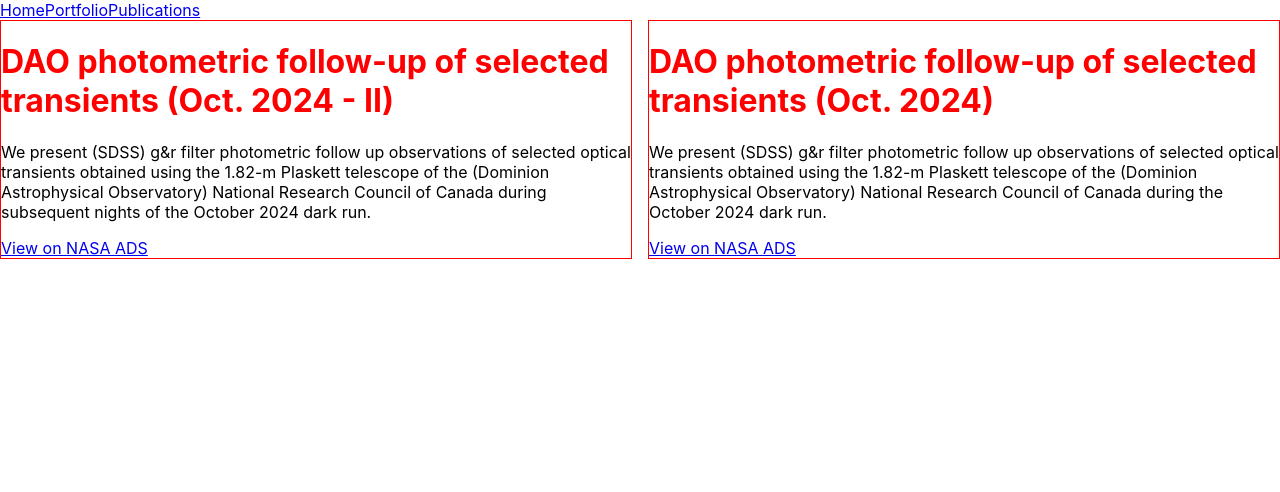
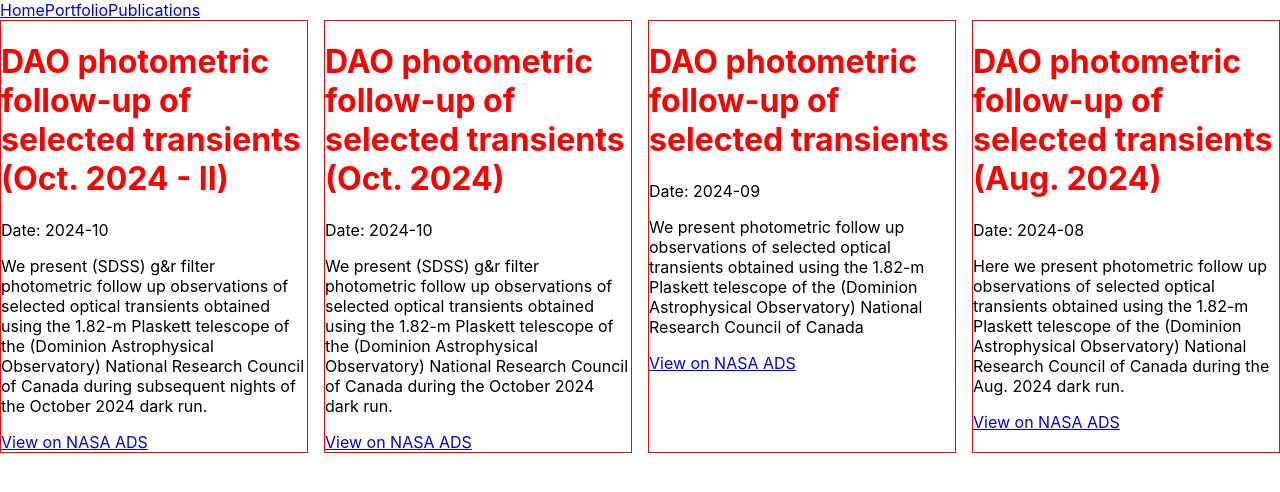
Before and after one commit to EKHess/portfolio, a React (Create React App) app: page /publications in a window 1280 px wide. Shown: the top 492 px of the page. Built offline with nearby package versions, Linux system fonts and the light colour scheme.

Commit message:
Added more publications, changed year and month format to str

```diff
--- a/src/components/Tile/Tile.js
+++ b/src/components/Tile/Tile.js
@@ -5,6 +5,7 @@ function Tile({data}) {
     return (
         <div className={styles.tile}>
             <h1 className={styles.tileHeader}>{data.title}</h1>
+            <p>Date: {data.year}-{data.month}</p>
             <p>{data.description}</p>
             <a href={data.url} target="_blank" rel="noreferrer">View on {data.hostedBy}</a>
         </div>
--- a/src/data/portfolio/portfolio.js
+++ b/src/data/portfolio/portfolio.js
@@ -3,8 +3,8 @@ export const projects = [
         id: 0,
         title: "RAO Skywatch",
         description: "A React Web app designed for telescope operators at the Rothney Astrophysical Observatory",
-        year: 2025,
-        month: 1,
+        year: "2025",
+        month: "01",
         url: "https://github.com/EKHess",
         hostedBy: "GitHub",
     },
@@ -12,8 +12,8 @@ export const projects = [
         id: 1,
         title: "Jamming",
         description: "A React app to create playlists on Spotify utilizing HTTP requests to the Spotify API",
-        year: 2024,
-        month: 3,
+        year: "2024",
+        month: "03",
         url: "https://github.com/EKHess",
         hostedBy: "GitHub",
     },
@@ -21,8 +21,8 @@ export const projects = [
         id: 2,
         title: "Flashcards",
         description: "A React study app utilizing CRUD design.",
-        year: 2024,
-        month: 1,
+        year: "2024",
+        month: "01",
         url: "https://github.com/EKHess",
         hostedBy: "GitHub",
     },
--- a/src/data/publications/publications.js
+++ b/src/data/publications/publications.js
@@ -3,8 +3,8 @@ export const publications = [
         id: 0,
         title: "DAO photometric follow-up of selected transients (Oct. 2024 - II)",
         description: "We present (SDSS) g&r filter photometric follow up observations of selected optical transients obtained using the 1.82-m Plaskett telescope of the (Dominion Astrophysical Observatory) National Research Council of Canada during subsequent nights of the October 2024 dark run. ",
-        year: 2024,
-        month: 10,
+        year: "2024",
+        month: "10",
         url: "https://ui.adsabs.harvard.edu/abs/2024TNSAN.296....1B/abstract",
         hostedBy: "NASA ADS",
     },
@@ -12,9 +12,27 @@ export const publications = [
         id: 1,
         title: "DAO photometric follow-up of selected transients (Oct. 2024)",
         description: "We present (SDSS) g&r filter photometric follow up observations of selected optical transients obtained using the 1.82-m Plaskett telescope of the (Dominion Astrophysical Observatory) National Research Council of Canada during the October 2024 dark run.",
-        year: 2024,
-        month: 10,
+        year: "2024",
+        month: "10",
         url: "https://ui.adsabs.harvard.edu/abs/2024TNSAN.283....1B/abstract",
         hostedBy: "NASA ADS",
     },
+    {
+        id: 2,
+        title: "DAO photometric follow-up of selected transients",
+        description: "We present photometric follow up observations of selected optical transients obtained using the 1.82-m Plaskett telescope of the (Dominion Astrophysical Observatory) National Research Council of Canada",
+        year: "2024",
+        month: "09",
+        url: "https://ui.adsabs.harvard.edu/abs/2024TNSAN.249....1B/abstract",
+        hostedBy: "NASA ADS",
+    },
+    {
+        id: 3,
+        title: "DAO photometric follow-up of selected transients (Aug. 2024) ",
+        description: "Here we present photometric follow up observations of selected optical transients obtained using the 1.82-m Plaskett telescope of the (Dominion Astrophysical Observatory) National Research Council of Canada during the Aug. 2024 dark run. ",
+        year: "2024",
+        month: "08",
+        url: "https://ui.adsabs.harvard.edu/abs/2024TNSAN.223....1B/abstract",
+        hostedBy: "NASA ADS",
+    },
 ]
```
